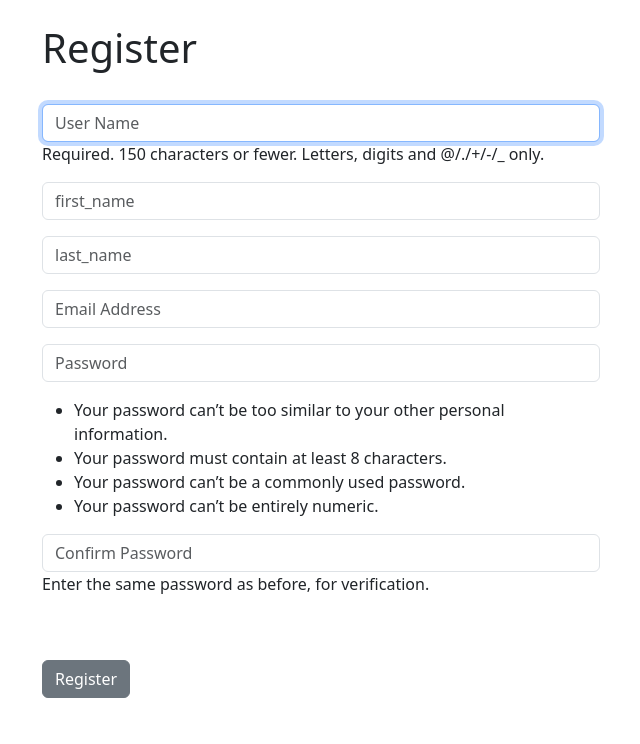
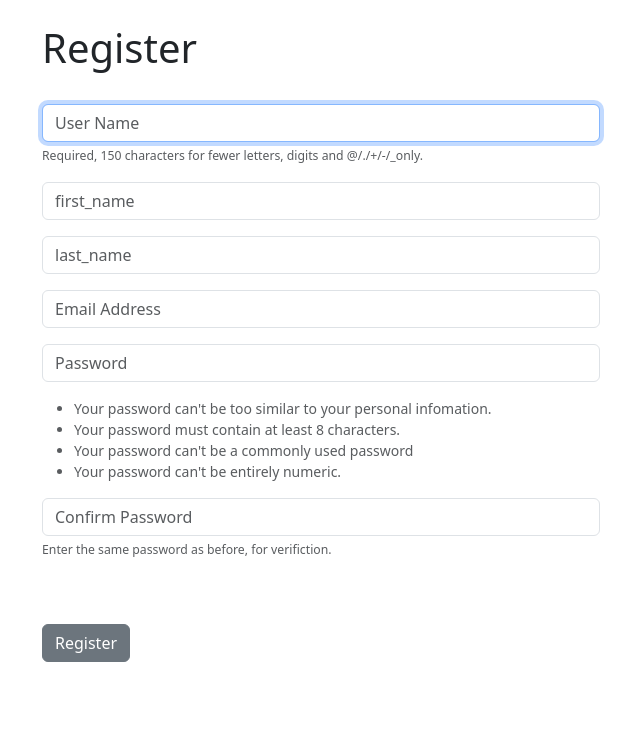
Before and after one commit to cool8leon/Django-CRM, a Django app: template website/templates/register.html in a window 1280 px wide. Shown: the part 56-800 px from the top of the page, without its empty margins (319-959 px from the left). Run offline with Django 5.2, Linux system fonts and the light colour scheme; the template is opened without the code that fills it: values that come from a table or form of the project are taken from there, others are empty; parts of the project's set-up code (start-up, migrations or seed data) failed here and were passed over.

Commit message:
Register

```diff
--- a/website/forms.py
+++ b/website/forms.py
@@ -1,4 +1,4 @@
-from typing import Any
+#from typing import Any
 from django.contrib.auth.forms import UserCreationForm
 from django.contrib.auth.models import User
 from django import forms
@@ -18,14 +18,14 @@ class SignUpForm(UserCreationForm):
         self.fields['username'].widget.attrs['class'] = 'form-control'
         self.fields['username'].widget.attrs['placeholder'] = 'User Name'
         self.fields['username'].label = ''
-        self.fields['username'].help_test = '<span class="form-text text-muted"><small>Required, 150 characters for fewer letters, digits and @/./+/-/_only.</small></span>'
+        self.fields['username'].help_text = '<span class="form-text text-muted"><small>Required, 150 characters for fewer letters, digits and @/./+/-/_only.</small></span>'
 
         self.fields['password1'].widget.attrs['class'] = 'form-control'
         self.fields['password1'].widget.attrs['placeholder'] = 'Password'
         self.fields['password1'].label = ''
-        self.fields['password1'].help_test = '<ul class="form-text text-muted small"><li>Your password can\'t be too similar to your personal infomation.</li><li>Your password must contain at least 8 characters.</li><li>Your password can\'t be a commonly used password</li><li>Your password can\'t be entirely numeric.</li></ul>'
+        self.fields['password1'].help_text = '<ul class="form-text text-muted small"><li>Your password can\'t be too similar to your personal infomation.</li><li>Your password must contain at least 8 characters.</li><li>Your password can\'t be a commonly used password</li><li>Your password can\'t be entirely numeric.</li></ul>'
 
         self.fields['password2'].widget.attrs['class'] = 'form-control'
         self.fields['password2'].widget.attrs['placeholder'] = 'Confirm Password'
         self.fields['password2'].label = ''
-        self.fields['password2'].help_test = '<ul class="form-text text-muted"><small>Enter the same password as before, for verifiction</small></ul>'
+        self.fields['password2'].help_text = '<span class="form-text text-muted"><small>Enter the same password as before, for verifiction.</small></span>'
--- a/website/templates/register.html
+++ b/website/templates/register.html
@@ -7,13 +7,24 @@
 
     <form method="POST" action="">
         {% csrf_token %}
-
+        {% if form.errors %}
+            <div class="alert alert-warning alert-dismissible fade show" role="alert">
+                Your Form Has errors
+                {% for field in form %}
+                    {% if field.errors %}
+                        {{ fields.errors }}
+                    {% endif %}
+                    <button type="button" class="btn-close" data-bs-dismiss="alert" aria-label="Close"></button>
+                {% endfor %}
+            </div>
+        {% endif %}
         {{ form.as_p }}
-
         <br/>
         <!-- <form> -->
             <br/>
-            <button type="submit" class="btn btn-secondary">Register</button>
+            <button type="submit" class="btn btn-secondary">
+                Register
+            </button>
         <!-- </form> -->
     </form>
 </div>
--- a/website/views.py
+++ b/website/views.py
@@ -36,13 +36,14 @@ def register_user(request):
         if form.is_valid():
             form.save()
             # Authenticate and login
-            username = form.changed_data['username']
-            password = form.changed_data['password1']
+            username = form.cleaned_data['username']
+            password = form.cleaned_data['password1']
             user = authenticate(username=username, password=password)
             login(request, user)
             messages.success(request, "You Have Successfully Registed! Welcome!")
             return redirect('home')
     else:
         form = SignUpForm()
+        return render(request, 'register.html', {'form': form})
 
     return render(request, 'register.html', {'form': form})
```
Also changed, not shown: website/templates/navbar.html (+9 -4 lines).
